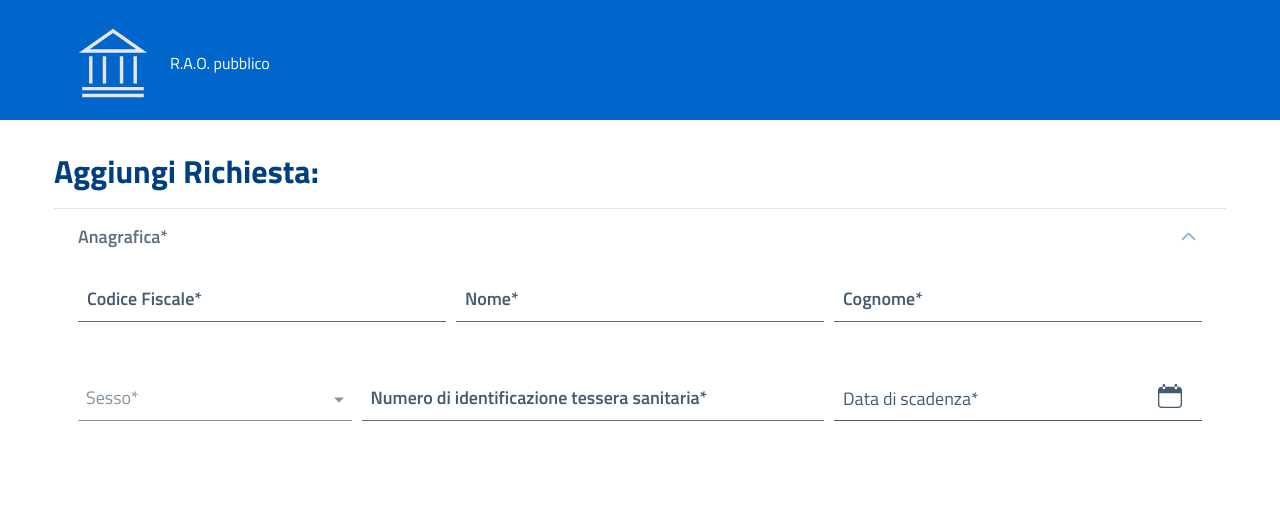
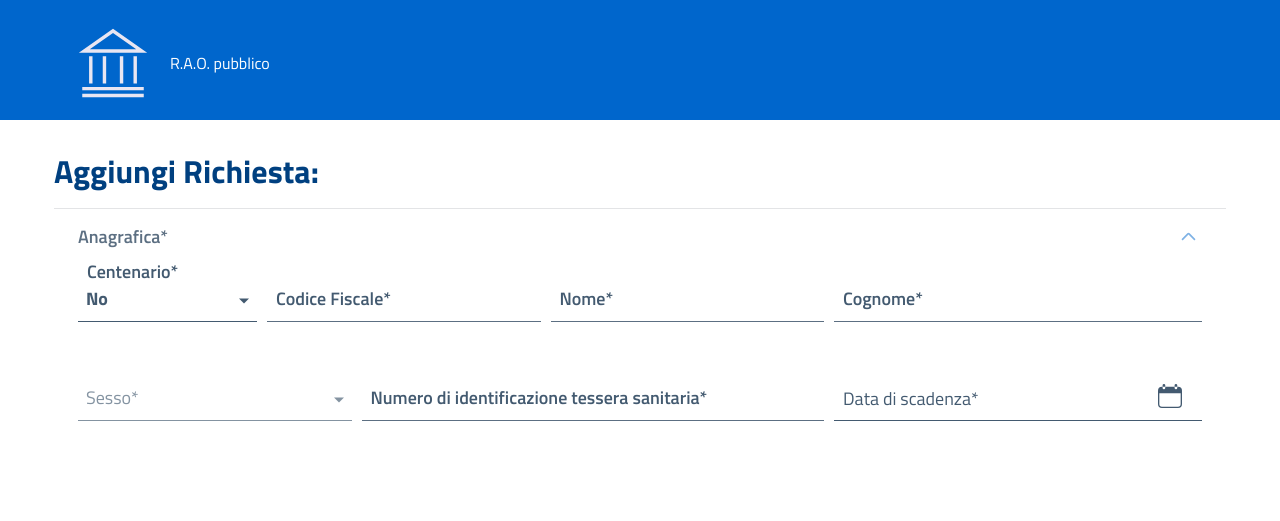
Before and after one commit to Sielte/rao-pubblico, a Django app: template rao/templates/rao/agency/add_identity.html in a window 1280 px wide. Shown: the top 521 px of the page. Run offline with Django 3.2, Linux system fonts and the light colour scheme; the template is opened without the code that fills it, so the values that code supplies are empty.

Commit message:
Aggiunto campo per gestione cittadino centenario

```diff
--- a/rao/agency/classes/choices.py
+++ b/rao/agency/classes/choices.py
@@ -8,6 +8,10 @@ LOG = logging.getLogger(__name__)
 CHOICE_SEX = (
     ('M', 'M'),
     ('F', 'F'),
+)
+CHOICE_CENTENARIO = (
+    ('S', 'S'),
+    ('N', 'N'),
 )
 
 ADDRESS_TYPE = (
--- a/rao/agency/classes/user_detail.py
+++ b/rao/agency/classes/user_detail.py
@@ -32,7 +32,9 @@ class UserDetail:
 
         self.gender = identity.get('gender')
         self.pec = re.sub(r"[\n\t\s]*", "", identity.get('formPEC')) if identity.get('formPEC') != '' else None
-
+        ####
+        self.centenario = re.sub(r"[\n\t\s]*", "", identity.get('formCentenario')) if identity.get('formCentenario') != '' else None
+        ####
         self.countryCallingCode = identity.get('countryCallingCode')
         self.phoneNumber = re.sub(r"[\n\t\s]*", "", identity.get('phoneNumber'))
 
--- a/rao/static/rao/agency/js/add_identity.js
+++ b/rao/static/rao/agency/js/add_identity.js
@@ -13,11 +13,12 @@ $(document).ready(function () {
 input_CF = document.getElementById("fiscalNumber");
 input_CF.addEventListener('focusout', function () {
 CF = this.value;
-
+centenario=(document.getElementById("formCentenario").value=="S") ? 1 : 0;
 $.ajax({
     url: '/agency/ajax_decode_fiscal_number/',
     data: {
-        'CF': CF
+        'CF': CF,
+        'centenario': centenario
     },
     success: function (data) {
         if (data["statusCode"] == 200) {
@@ -67,6 +68,7 @@ window.addEventListener('load', function () {
             if (is_form) {
 
                 $('#nationOfBirth').selectpicker('refresh');
+                formCentenario_value = script_tag.getAttribute("data_formCentenario_value");
                 dateOfBirth_value = document.getElementById("dateOfBirth").value;
                 nationOfBirth_value = script_tag.getAttribute("data_nationOfBirth_value");
                 countyOfBirth_value = script_tag.getAttribute("data_countyOfBirth_value");
@@ -76,7 +78,6 @@ window.addEventListener('load', function () {
                 addressMunicipality_value = script_tag.getAttribute("data_addressMunicipality_value");
                 set_birth_after_form('nationOfBirth', 'countyOfBirth', 'placeOfBirth', nationOfBirth_value,
                  countyOfBirth_value, placeOfBirth_value, date_format_change(dateOfBirth_value), is_form);
-
                 set_birth_after_form('addressNation', 'addressCountry', 'addressMunicipality', addressNation_value,
                  addressCountry_value, addressMunicipality_value, '', is_form);
             }
--- a/rao/templates/rao/agency/add_identity.html
+++ b/rao/templates/rao/agency/add_identity.html
@@ -50,18 +50,22 @@
                                             {% endif %}
 
                                             <div class="row pt-2">
-                                                <div class="col-lg-4">
+                                                <div class="form-group col-lg-2">
+                                                    <p> Centenario:</p>
+                                                    <p id="modalCentenario" class="font-weight-bold"> {% if params.user_detail.centenario == 'N' %} No {% else %} Sì {% endif %} </p>
+                                                </div>
+                                                <div class="col-lg-3">
                                                     <p>Codice fiscale:</p>
                                                     <p id="modalFiscalCode" class="font-weight-bold"> {{ params.user_detail.fiscalNumber }} </p>
                                                 </div>
 
-                                                <div class="col-lg-4">
+                                                <div class="col-lg-3">
                                                     <p>Nome:</p>
                                                     <p id="modalName" {% if params.verify_cf_dic.name %} class="font-weight-bold" {% else %}
                                                        class="font-weight-bold text-danger" {% endif %}> {{ params.user_detail.name }} </p>
                                                 </div>
 
-                                                <div class="col-lg-4">
+                                                <div class="col-lg-3">
                                                     <p>Cognome:</p>
                                                     <p id="modalSurname" {% if params.verify_cf_dic.familyName %} class="font-weight-bold" {% else %}
                                                        class="font-weight-bold text-danger" {% endif %}> {{ params.user_detail.familyName }} </p>
@@ -264,17 +268,31 @@
                 <div id="accordion1" class="collapse show" role="tabpanel" aria-labelledby="headingA1">
                     <div class="collapse-body">
                         <div class="form-row">
+                            <div class="form-group col-lg-2">
+                                <label style="margin-top:-1.5em;" for="formCentenario">Centenario*</label>
+                                <div class="bootstrap-select-wrapper">
+                                <select id="formCentenario" name="formCentenario" title="Centenario">
+                                        <option selected {% if form.formCentenario.value == 'N' %} selected {% endif %} value="N">
+                                        No
+                                        </option>
+                                        <option {% if form.formCentenario.value == 'S' %} selected {% endif %} value="S">
+                                        Sì
+                                        </option>
 
-                            <div class="form-group col-lg-4">
+                                    </select>
+                                    </div>
+                            </div>
+                            <div class="form-group col-lg-3">
                                 <input type="text" class="form-control" id="fiscalNumber" name="fiscalNumber" autocomplete="0"
                                        aria-describedby="fiscalNumberHelp" {% if form.fiscalNumber.value %}
                                        value="{{ form.fiscalNumber.value }}" {% endif %}>
                                 <label for="fiscalNumber">Codice Fiscale*</label>
                                 <small id="fiscalNumberHelp"
                                        class="form-text text-danger"> {{ form.fiscalNumber.errors }} </small>
+
                             </div>
 
-                            <div class="form-group col-lg-4 ">
+                            <div class="form-group col-lg-3 ">
                                 <input type="text" class="form-control" id="name" name="name" autocomplete="0"
                                        aria-describedby="nameHelp" {% if form.name.value %}
                                        value="{{ form.name.value }}" {% endif %}>
@@ -702,6 +720,7 @@
         data_addressNation_value = '{{ form.addressNation.value }}'
         data_addressCountry_value = '{{ form.addressCountry.value }}'
         data_addressMunicipality_value = '{{ form.addressMunicipality.value }}'
+        data_formCentenario_value = '{{ form.formCentenario.value }}'
         data_cf_verification = {% if params.verify_cf_dic.status_code != 200 %}true{% else %}false{% endif %}
         {% endif %}
         src="{% static "rao/agency/js/add_identity.js" %}?20210118"></script>
@@ -710,7 +729,10 @@
 function enable_autopopulate_fields() {
     document.getElementById("dateOfBirth").disabled = false;
     document.getElementById("gender").disabled = false;
+    document.getElementById("formCentenario").disabled = false;
 }
 </script>
 
 {% endblock %}
+
+<!-- '{% if form.age_checkbox.value %}true{% else %}false{% endif %}' -->
```
Also changed, not shown: rao/agency/forms.py (+18 -5 lines), rao/agency/utils/utils.py (+24 -10 lines), 1 other file.
